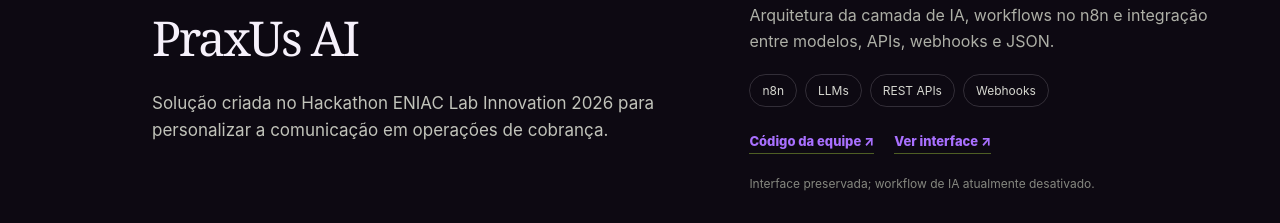
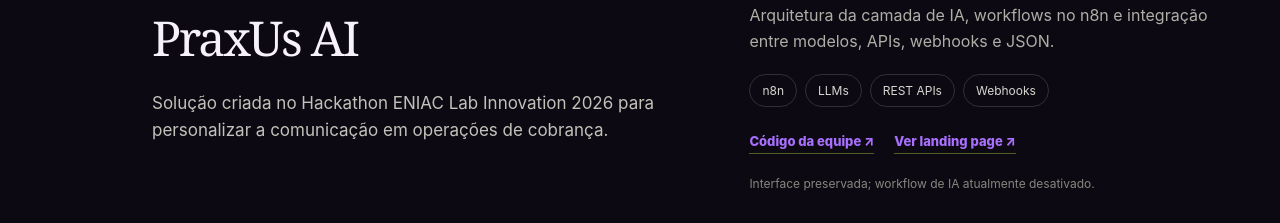
Before and after one commit to gugdev/portfolio, a Next.js app: page / in a window 1280 px wide. Shown: the part 1466-1689 px from the top of the page. Built offline with nearby package versions, Linux system fonts and the light colour scheme.

Commit message:
feat: strengthen resume and contact links

```diff
--- a/app/page.tsx
+++ b/app/page.tsx
@@ -12,7 +12,7 @@
     tech: ["n8n", "LLMs", "REST APIs", "Webhooks"],
     links: [
       { label: "Código da equipe", href: "https://github.com/marcocaparra/PraxUsLanding" },
-      { label: "Ver interface", href: "https://praxusai.vercel.app" },
+      { label: "Ver landing page", href: "https://praxusai.vercel.app" },
     ],
     note: "Interface preservada; workflow de IA atualmente desativado.",
     image: {
@@ -45,7 +45,7 @@
     tech: ["TypeScript", "IA", "REST APIs", "Validação humana"],
     links: [
       { label: "Código da equipe", href: "https://github.com/marcocaparra/Aras" },
-      { label: "Ver interface", href: "https://landingpage-aras.vercel.app" },
+      { label: "Ver landing page", href: "https://landingpage-aras.vercel.app" },
     ],
     image: {
       src: "/projects/aras.png",
@@ -237,8 +237,11 @@
           <h2>Tem um problema<br /><em>interessante?</em></h2>
           <p>Estou aberto a oportunidades de estágio em IA, Engenharia de Software, automação e desenvolvimento.</p>
           <div className="contactLinks">
-            <a className="button light" href="https://linkedin.com/in/gustavo-alencar-matos" target="_blank" rel="noreferrer">
-              Falar pelo LinkedIn <ArrowIcon />
+            <a className="button light" href="mailto:galencarmatos@gmail.com">
+              Enviar e-mail <ArrowIcon />
+            </a>
+            <a className="textLink" href="https://linkedin.com/in/gustavo-alencar-matos" target="_blank" rel="noreferrer">
+              LinkedIn <ArrowIcon />
             </a>
             <a className="textLink" href="https://github.com/gugdev" target="_blank" rel="noreferrer">
               Ver GitHub <ArrowIcon />
```
Also changed, not shown: 1 other file (tests, documents, lock files or other folders).
